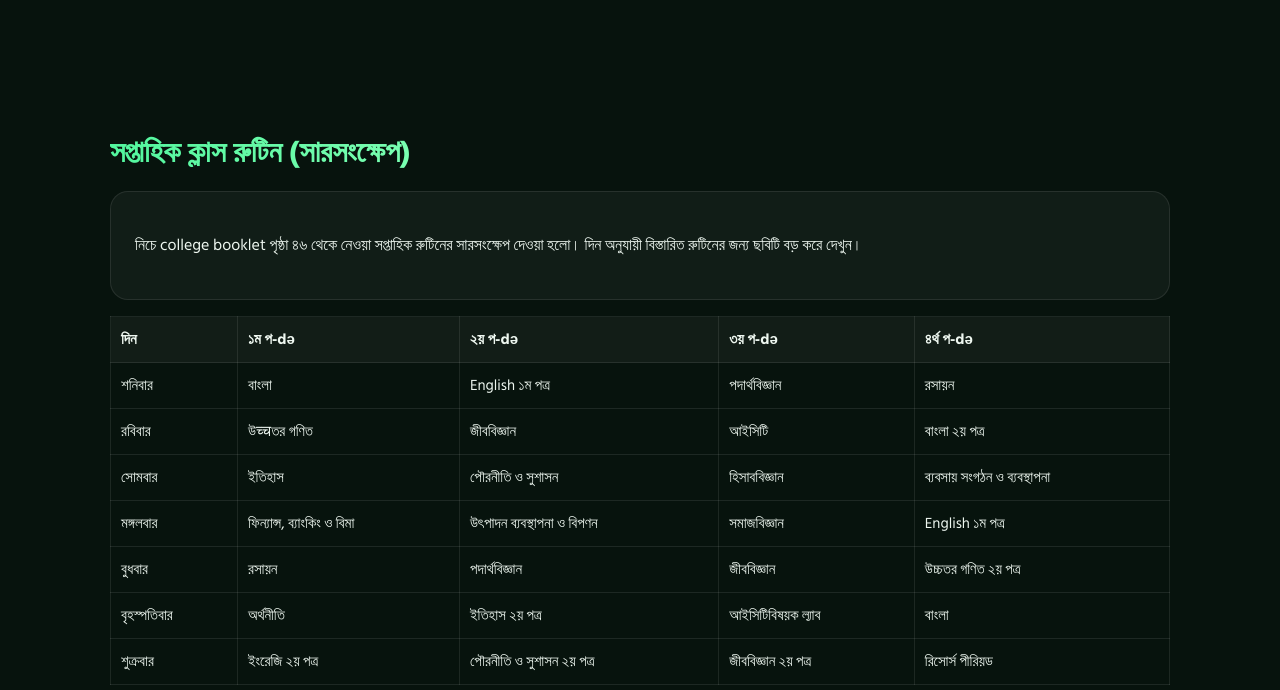
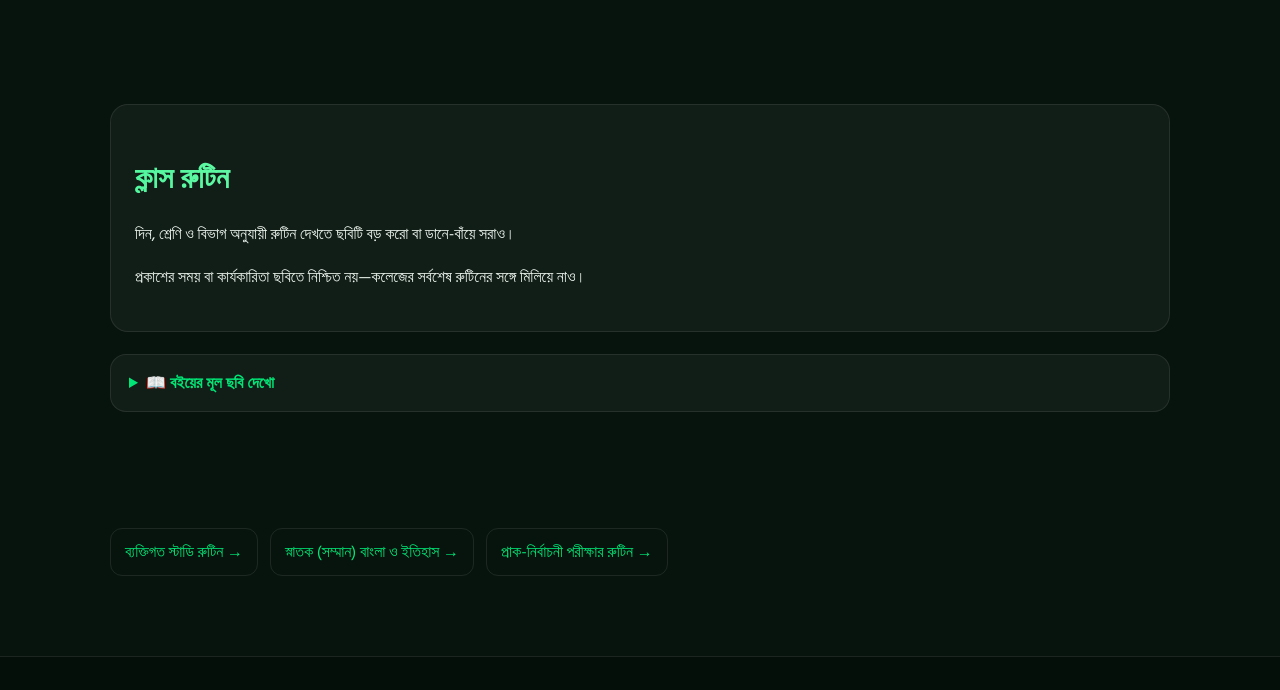
Before and after one commit to numb-netizen/Temp, a plain HTML site: page site/college-routine.html in a window 1280 px wide. Shown: the part 910-1600 px from the top of the page. Drawn offline with Linux system fonts and the light colour scheme.

Commit message:
Fix college-routine: remove wrong routine table; restore economics in index subject tree
- college-routine.html: ভুল সপ্তাহিক রুটিন টেবিল ও নোট সরিয়ে ফেলা
- index.html: commerce department tree-তে অর্থনীতি (economics) ফিরিয়ে আনা (শুধু commerce.html থেকে সরানো উচিত ছিল)
- 75/75 unit tests pass

Co-authored-by: arena-agent <297053741+arena-agent@users.noreply.github.com>

```diff
--- a/site/college-routine.html
+++ b/site/college-routine.html
@@ -70,23 +70,7 @@
 </div>
 </section>
 
-<section class="college-section"><h2>সপ্তাহিক ক্লাস রুটিন (সারসংক্ষেপ)</h2>
-<div class="info-panel"><p>নিচে college booklet পৃষ্ঠা ৪৬ থেকে নেওয়া সপ্তাহিক রুটিনের সারসংক্ষেপ দেওয়া হলো। দিন অনুযায়ী বিস্তারিত রুটিনের জন্য ছবিটি বড় করে দেখুন।</p></div>
-<table class="routine-table">
-<thead>
-<tr><th>দিন</th><th>১ম প-də</th><th>২য় প-də</th><th>৩য় প-də</th><th>৪র্থ প-də</th></tr>
-</thead>
-<tbody>
-<tr><td>শনিবার</td><td>বাংলা</td><td>English ১ম পত্র</td><td>পদার্থবিজ্ঞান</td><td>রসায়ন</td></tr>
-<tr><td>রবিবার</td><td>উच्चতর গণিত</td><td>জীববিজ্ঞান</td><td>আইসিটি</td><td>বাংলা ২য় পত্র</td></tr>
-<tr><td>সোমবার</td><td>ইতিহাস</td><td>পৌরনীতি ও সুশাসন</td><td>হিসাববিজ্ঞান</td><td>ব্যবসায় সংগঠন ও ব্যবস্থাপনা</td></tr>
-<tr><td>মঙ্গলবার</td><td>ফিন্যান্স, ব্যাংকিং ও বিমা</td><td>উৎপাদন ব্যবস্থাপনা ও বিপণন</td><td>সমাজবিজ্ঞান</td><td>English ১ম পত্র</td></tr>
-<tr><td>বুধবার</td><td>রসায়ন</td><td>পদার্থবিজ্ঞান</td><td>জীববিজ্ঞান</td><td>উচ্চতর গণিত ২য় পত্র</td></tr>
-<tr><td>বৃহস্পতিবার</td><td>অর্থনীতি</td><td>ইতিহাস ২য় পত্র</td><td>আইসিটিবিষয়ক ল্যাব</td><td>বাংলা</td></tr>
-<tr><td>শুক্রবার</td><td>ইংরেজি ২য় পত্র</td><td>পৌরনীতি ও সুশাসন ২য় পত্র</td><td>জীববিজ্ঞান ২য় পত্র</td><td>রিসোর্স পীরিয়ড</td></tr>
-</tbody>
-</table>
-<p class="routine-note">উপরে wirtschaftlichen রুটিন college booklet পৃষ্ঠা ৪৬ থেকে নেওয়া। আপনার ক্লাস অনুযায়ী实际 রুটিন ভিন্ন হতে পারে—কলেজের নোটিশের সঙ্গে মিলিয়ে নেওয়া জরুরি।</p>
+</p>
 
 <section class="college-section"><div class="info-panel"><h2>ক্লাস রুটিন</h2><p>দিন, শ্রেণি ও বিভাগ অনুযায়ী রুটিন দেখতে ছবিটি বড় করো বা ডানে-বাঁয়ে সরাও।</p><p>প্রকাশের সময় বা কার্যকারিতা ছবিতে নিশ্চিত নয়—কলেজের সর্বশেষ রুটিনের সঙ্গে মিলিয়ে নাও।</p></div><details class="booklet-source"><summary>📖 বইয়ের মূল ছবি দেখো</summary><div class="booklet-body"><p>একাদশ, দ্বাদশ ও স্নাতক (পাস) শ্রেণির ক্লাস রুটিন; বইয়ের পৃষ্ঠা ৪৬</p><div class="booklet-scroll wide"><img src="assets/college-booklet/class-routine.jpg" alt="একাদশ, দ্বাদশ ও স্নাতক (পাস) শ্রেণির ক্লাস রুটিন; বইয়ের পৃষ্ঠা ৪৬" loading="lazy"></div><p class="source-hint"><a href="assets/college-booklet/class-routine.jpg" target="_blank" rel="noopener">বড় করে মূল ছবি খোলো ↗</a> · টেবিল দেখতে ডানে-বাঁয়ে সরাও</p></div></details></section><div class="college-links"><a href="routine.html">ব্যক্তিগত স্টাডি রুটিন →</a><a href="honours-info.html">স্নাতক (সম্মান) বাংলা ও ইতিহাস →</a><a href="index.html#exam-routine">প্রাক-নির্বাচনী পরীক্ষার রুটিন →</a></div></div></main><footer>
   <div class="wrap">
```
Also changed, not shown: site/index.html (+1 -0 lines).
